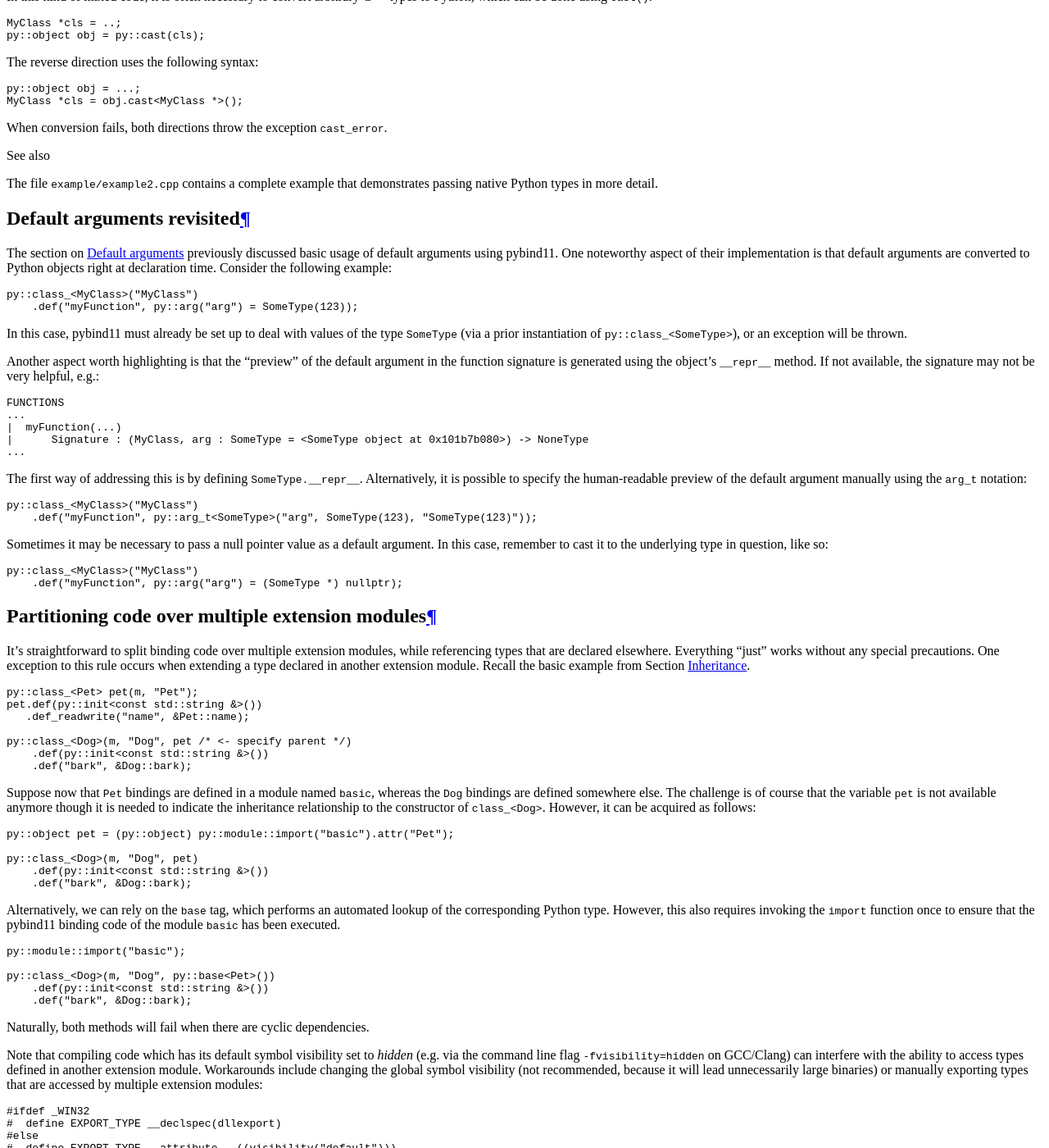
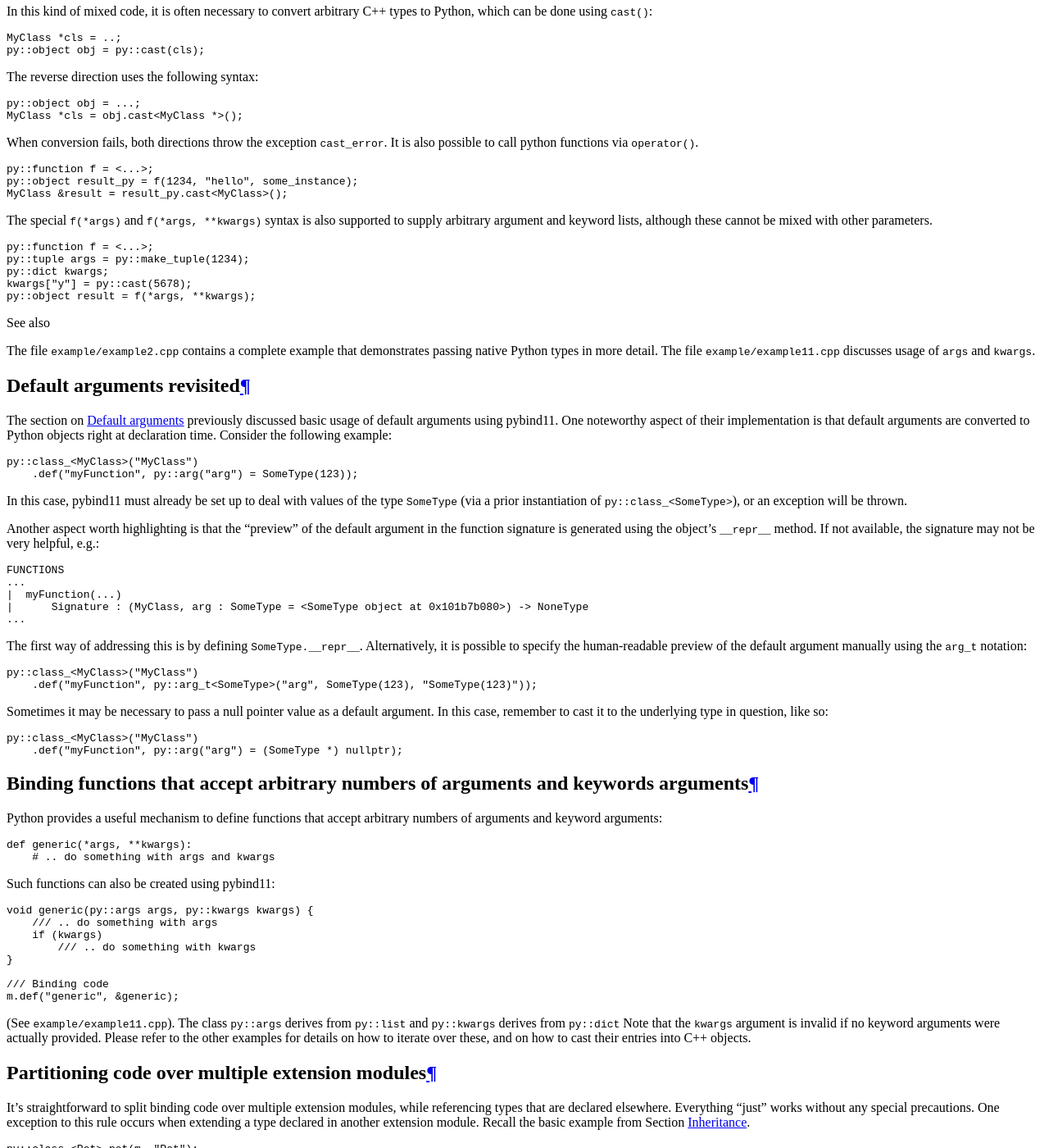
Before and after one commit to pybind/pybind11, a Sphinx documentation site: the page built from docs/advanced.rst, in a window 1280 px wide and 1400 px high, scrolled down 15878 px. Shown: the whole window at 82% size. Built offline with Sphinx 7.4.7 and the Read the Docs theme 2.0.0, drawn with Linux system fonts in a browser that asks for light colours; some of the changed text lies outside the part shown.

```diff
--- a/docs/advanced.rst
+++ b/docs/advanced.rst
@@ -1250,11 +1250,31 @@
     MyClass *cls = obj.cast<MyClass *>();
 
 When conversion fails, both directions throw the exception :class:`cast_error`.
+It is also possible to call python functions via ``operator()``.
+
+.. code-block:: cpp
+
+    py::function f = <...>;
+    py::object result_py = f(1234, "hello", some_instance);
+    MyClass &result = result_py.cast<MyClass>();
+
+The special ``f(*args)`` and ``f(*args, **kwargs)`` syntax is also supported to
+supply arbitrary argument and keyword lists, although these cannot be mixed
+with other parameters.
+
+.. code-block:: cpp
+
+    py::function f = <...>;
+    py::tuple args = py::make_tuple(1234);
+    py::dict kwargs;
+    kwargs["y"] = py::cast(5678);
+    py::object result = f(*args, **kwargs);
 
 .. seealso::
 
     The file :file:`example/example2.cpp` contains a complete example that
-    demonstrates passing native Python types in more detail.
+    demonstrates passing native Python types in more detail. The file
+    :file:`example/example11.cpp` discusses usage of ``args`` and ``kwargs``.
 
 Default arguments revisited
 ===========================
@@ -1302,6 +1322,36 @@
 
     py::class_<MyClass>("MyClass")
         .def("myFunction", py::arg("arg") = (SomeType *) nullptr);
+
+Binding functions that accept arbitrary numbers of arguments and keywords arguments
+===================================================================================
+
+Python provides a useful mechanism to define functions that accept arbitrary
+numbers of arguments and keyword arguments:
+
+.. code-block:: cpp
+
+   def generic(*args, **kwargs):
+       # .. do something with args and kwargs
+
+Such functions can also be created using pybind11:
+
+.. code-block:: cpp
+
+   void generic(py::args args, py::kwargs kwargs) {
+       /// .. do something with args
+       if (kwargs)
+           /// .. do something with kwargs
+   }
+
+   /// Binding code
+   m.def("generic", &generic);
+
+(See ``example/example11.cpp``). The class ``py::args`` derives from
+``py::list`` and ``py::kwargs`` derives from ``py::dict`` Note that the
+``kwargs`` argument is invalid if no keyword arguments were actually provided.
+Please refer to the other examples for details on how to iterate over these,
+and on how to cast their entries into C++ objects.
 
 Partitioning code over multiple extension modules
 =================================================
--- a/docs/release.rst
+++ b/docs/release.rst
@@ -9,7 +9,7 @@
     - ``git push --tags``.
     - ``python setup.py sdist upload``.
     - ``python setup.py bdist_wheel upload``.
-- Update conda-forge
+- Update conda-forge (https://github.com/conda-forge/pybind11-feedstock)
     - change version number in ``meta.yml``
     - update checksum to match the one computed by pypi
 - Get back to work
```
Also changed, not shown: 10 other files.
